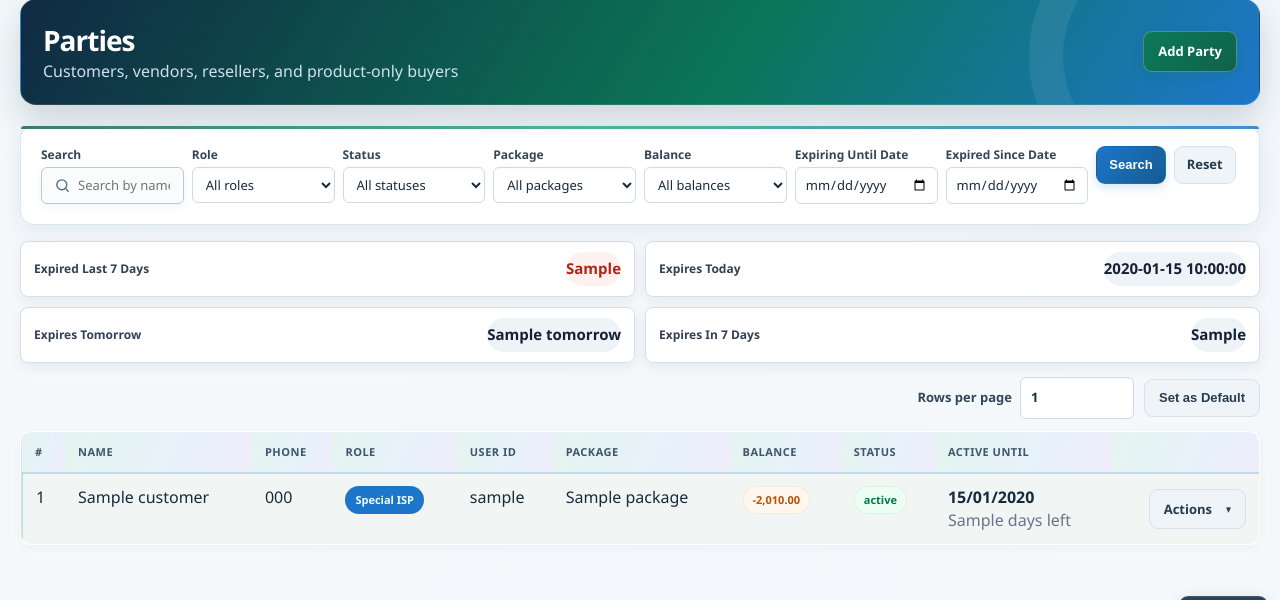
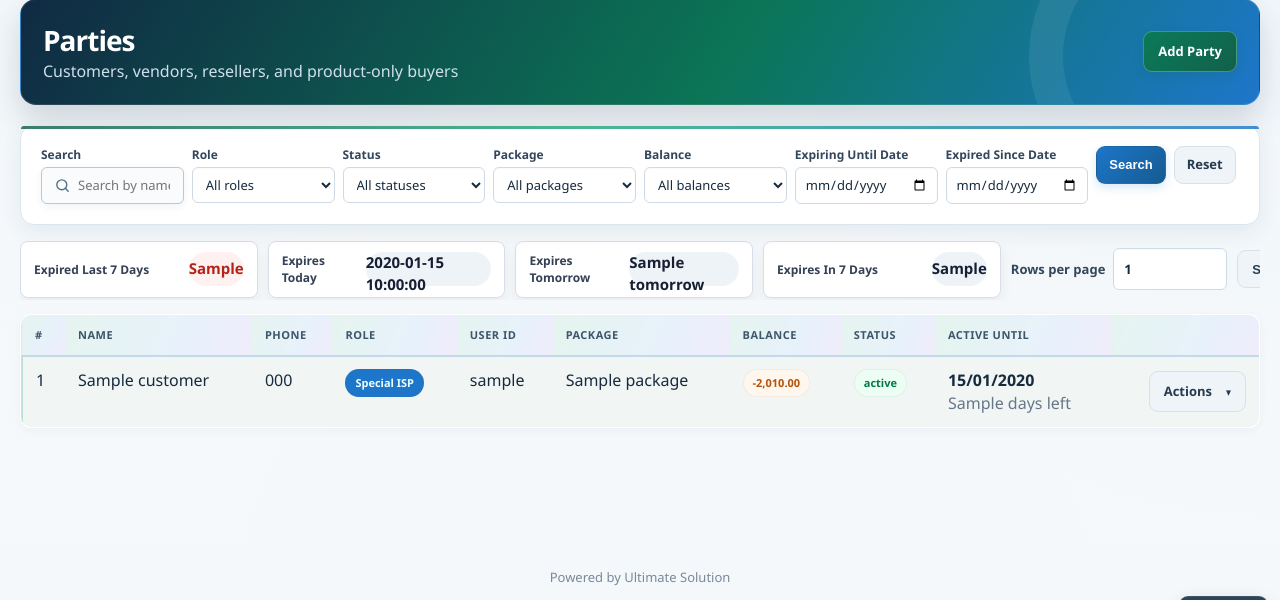
Before and after one commit to Anike10/isp_codex, a Laravel app: template resources/views/customers/index.blade.php in a window 1280 px wide. Shown: the part 163-763 px from the top of the page. Run offline with Laravel 12, Linux system fonts and the light colour scheme; the template is opened without the code that fills it: most values are stand-ins (such as "Sample title", 1, 10 or a date in 2020).

Commit message:
Keep customer expiry controls on one line

```diff
--- a/resources/views/customers/index.blade.php
+++ b/resources/views/customers/index.blade.php
@@ -97,14 +97,23 @@
     }
     .customer-action-menu-list .customer-action-delete { color: #b42318; }
     .customer-action-menu-list form { margin: 0; }
-    .expiry-quick-filters {
-        display: grid;
-        grid-template-columns: repeat(4, minmax(150px, 1fr));
+    .customer-list-toolbar {
+        display: flex;
+        align-items: center;
         gap: 10px;
         margin: 0 0 14px;
+        overflow-x: auto;
+        padding-bottom: 2px;
+    }
+    .expiry-quick-filters {
+        display: flex;
+        flex: 1 0 auto;
+        gap: 10px;
+        margin: 0;
     }
     .expiry-quick-filter {
         display: flex;
+        flex: 1 0 150px;
         align-items: center;
         justify-content: space-between;
         gap: 12px;
@@ -141,17 +150,15 @@
         background: #fff1f0;
         color: #b42318;
     }
+    .customer-list-toolbar .per-page-form {
+        flex: 0 0 auto;
+        flex-wrap: nowrap;
+        margin: 0;
+        white-space: nowrap;
+    }
     @media (max-width: 1500px) {
         .customer-filter-form {
             grid-template-columns: repeat(auto-fit, minmax(140px, 1fr));
-        }
-        .expiry-quick-filters {
-            grid-template-columns: repeat(2, minmax(150px, 1fr));
-        }
-    }
-    @media (max-width: 620px) {
-        .expiry-quick-filters {
-            grid-template-columns: 1fr;
         }
     }
 </style>
@@ -178,6 +185,7 @@
     <div class="filter-actions"><button class="btn secondary" type="submit">Search</button><a class="btn light" href="{{ route($showDeletedCustomers ? 'customers.deleted' : 'customers.index') }}">Reset</a></div>
 </form>
 
+<div class="customer-list-toolbar">
     @if (! $showDeletedCustomers)
         <nav class="expiry-quick-filters" aria-label="Quick expiry filters">
             <a class="expiry-quick-filter is-overdue {{ request('expiry_window') === 'expired_last_7' ? 'is-active' : '' }}" href="{{ route('customers.index', ['expiry_window' => 'expired_last_7', 'per_page' => request('per_page')]) }}">
@@ -200,6 +208,7 @@
     @endif
 
     @include('partials.per_page')
+</div>
 
 <table>
     <thead><tr><th>#</th><th>Name</th><th>Phone</th><th>Role</th><th>User ID</th><th>Package</th><th>Balance</th><th>Status</th><th>Active Until</th>@if($showDeletedCustomers)<th>Deleted At</th>@endif<th></th></tr></thead>
```
Lines whose indentation alone changed are shown as unchanged.
